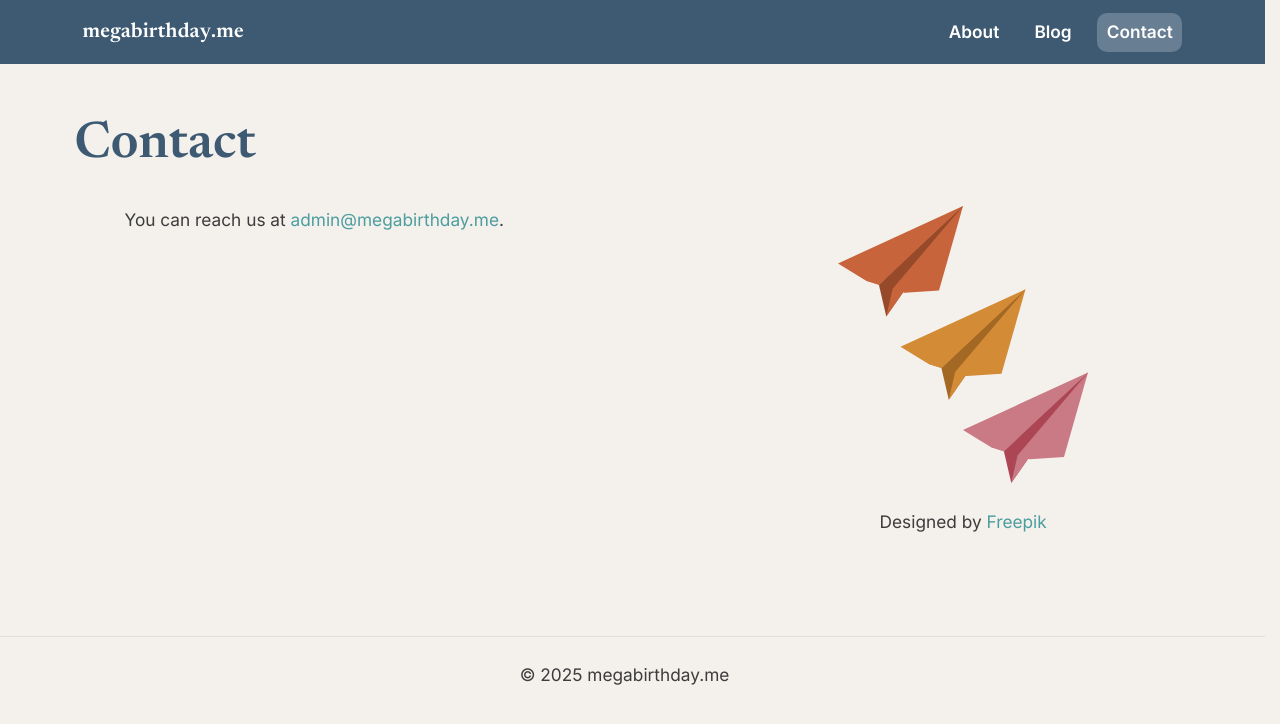
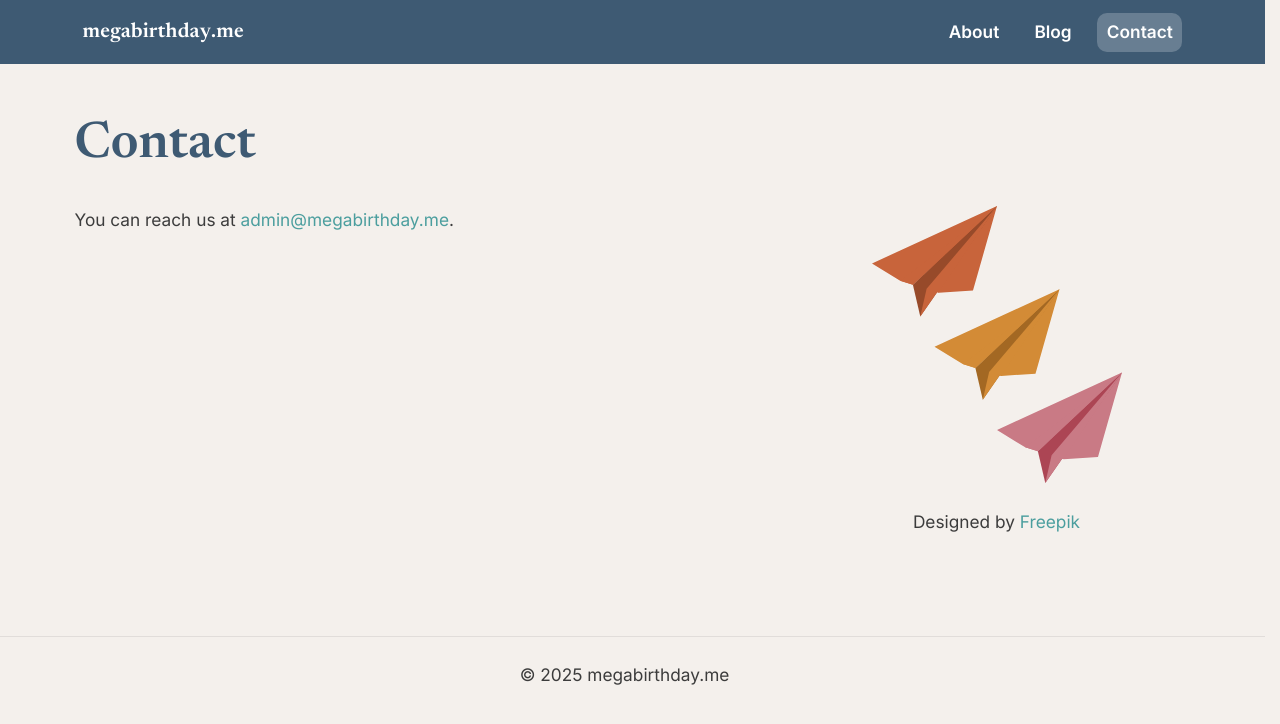
Before and after one commit to Vazool/megabirthday, a Jekyll site: the page built from contact.html, in a window 1280 px wide. Shown: the top 724 px of the page. Built offline with Jekyll 4.4.1, drawn with Linux system fonts in a browser that asks for light colours.

Commit message:
Update main.css
Final fix to alignment issue?

```diff
--- a/assets/css/main.css
+++ b/assets/css/main.css
@@ -128,9 +128,9 @@ main{
   display: flex;
   align-items: flex-start;
   gap: 2rem;
-  margin: 2rem auto;
-  max-width: 1000px;
-  padding: 0 !important;
+  margin: 2rem 0;
+  max-width: none;
+  padding: 0;
 }
 
 .about-text { flex: 2; }
```
